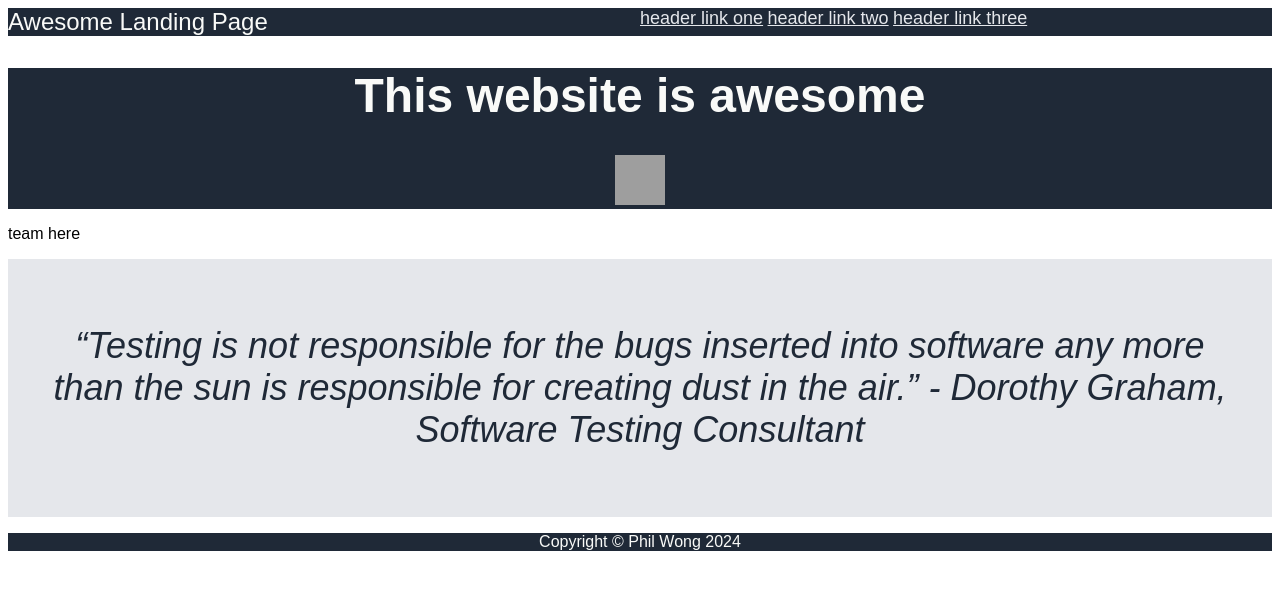
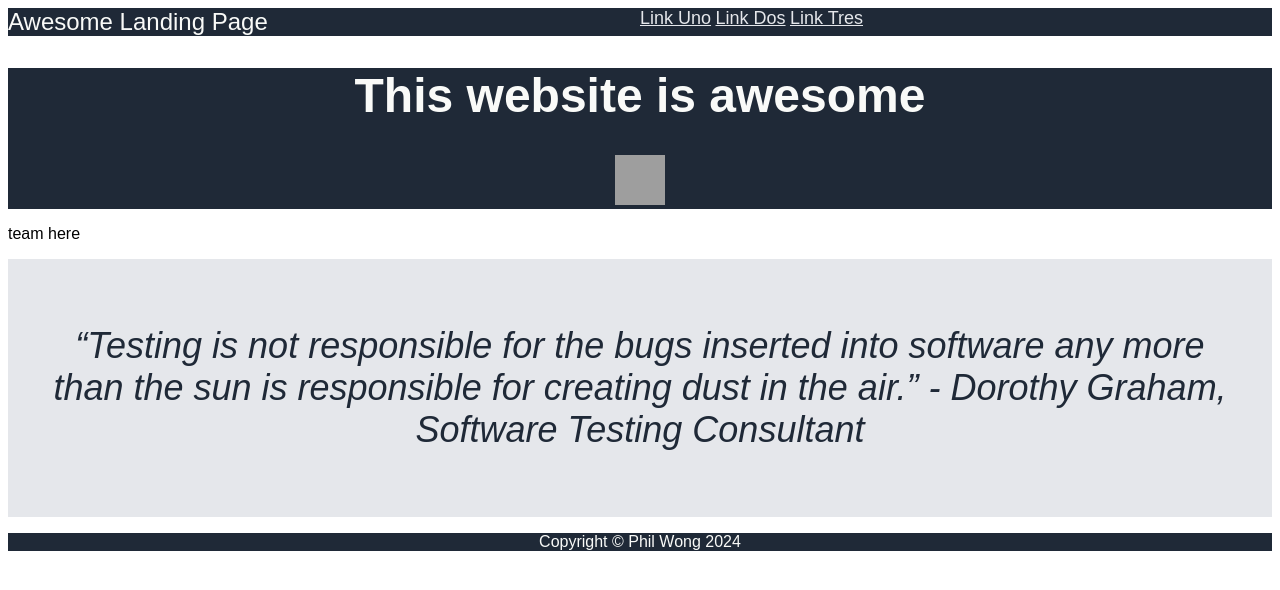
Before and after one commit to p2635/odin-landing-page, a plain HTML site: page index.html in a window 1280 px wide. Drawn offline with Linux system fonts and the light colour scheme; grey boxes are pictures that could not be loaded.

Commit message:
Replace link text

```diff
--- a/index.html
+++ b/index.html
@@ -10,9 +10,9 @@
     <div id="nav">
       <span id="logo">Awesome Landing Page</span>
       <span>
-        <a href="#">header link one</a>
-        <a href="#">header link two</a>
-        <a href="#">header link three</a>
+        <a href="#">Link Uno</a>
+        <a href="#">Link Dos</a>
+        <a href="#">Link Tres</a>
       </span>
     </div>
   </header>
```
